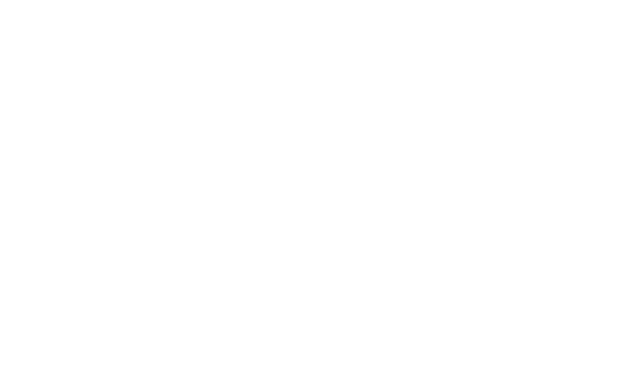
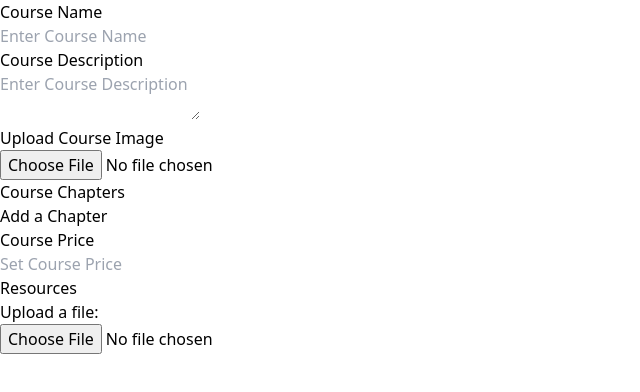
Before and after one commit to joysaha-19/lms, a React (Create React App) app in the folder Frontend/: page /teacher/addcourse in a window 1280 px wide. Before the commit this address had no page. Shown: the top 392 px of the page, without its empty margins (0-640 px from the left). Built offline with nearby package versions, Linux system fonts and the light colour scheme; a web font is replaced by a local one.

Commit message:
added graph effect

```diff
--- a/Frontend/src/App.jsx
+++ b/Frontend/src/App.jsx
@@ -3,6 +3,8 @@ import StdDash from './student/student_dashboard'
 import CoursePage from './course_page/course_page'
 import Enrollment from './enrollment/enrollment'
 import Teacher from './teacher/teacher_dashboard'
+import NewCourse from './newcourse/newcourse';
+
 import {BrowserRouter,Routes,Route} from 'react-router-dom'
 function App() {
   return (
@@ -12,6 +14,8 @@ function App() {
         <Route path="/student/course/:courseId" element={<CoursePage />} />
         <Route path="/student/enroll/:courseId" element={<Enrollment />} />
         <Route path="/teacher" element={<Teacher />} />
+        <Route path="/teacher/addcourse" element={<NewCourse />} />
+
 
       </Routes>
     </BrowserRouter>
--- /dev/null
+++ b/Frontend/src/newcourse/newcourse.js
@@ -0,0 +1,115 @@
+import React, { useState } from 'react';
+import './newcourse.css'
+
+const MainContainer = () => {
+    return (
+      <div className="main-container">
+        <div className="left-panel">
+          <CourseDetails />
+        </div>
+        <div className="right-panel">
+          <ChapterManager />
+          <PricingSection />
+          <ResourceSection />
+        </div>
+      </div>
+    );
+  };
+
+  const CourseDetails = () => (
+    <div className="course-details">
+      <div className="course-name">
+        <h2>Course Name</h2>
+        <input type="text" placeholder="Enter Course Name" />
+      </div>
+      <div className="course-description">
+        <h2>Course Description</h2>
+        <textarea placeholder="Enter Course Description"></textarea>
+      </div>
+      <div className="course-image">
+        <h2>Upload Course Image</h2>
+        <input type="file" />
+      </div>
+    </div>
+  );
+  const ChapterManager = () => {
+    const [chapters, setChapters] = useState([]);
+    const [editingIndex, setEditingIndex] = useState(null); // Track which chapter is being edited
+
+    const handleAddChapter = () => {
+      // Set new chapters and then update editing index
+      setChapters(prevChapters => {
+        const newChapters = [...prevChapters, { name: '', description: '', isNew: true }];
+        // Set the editing index after the new chapters array is created
+        setEditingIndex(newChapters.length - 1);
+        return newChapters;
+      });
+    };
+
+    const handleChapterChange = (index, field, value) => {
+      setChapters(prevChapters => prevChapters.map((chapter, idx) => {
+        if (idx === index) {
+          return { ...chapter, [field]: value };
+        }
+        return chapter;
+      }));
+    };
+
+    const toggleEdit = (index) => {
+      if (editingIndex === index) {
+        setEditingIndex(null); // Toggle off if clicking the same chapter
+      } else {
+        setEditingIndex(index); // Open editor for clicked chapter
+      }
+    };
+
+    return (
+      <div className="chapter-manager">
+        <h2>Course Chapters</h2>
+        <button onClick={handleAddChapter}>Add a Chapter</button>
+        <ul>
+          {chapters.map((chapter, index) => (
+            <li key={index} onClick={(e) => {
+              e.stopPropagation(); // Prevent event bubbling when clicking on inputs
+              toggleEdit(index);
+            }}>
+              {editingIndex === index ? (
+                <div onClick={(e) => e.stopPropagation()}> {/* Prevent closing when clicking inside the form */}
+                  <input
+                    type="text"
+                    placeholder="Chapter Name"
+                    value={chapter.name}
+                    onChange={(e) => handleChapterChange(index, 'name', e.target.value)}
+                  />
+                  <textarea
+                    placeholder="Chapter Description"
+                    value={chapter.description}
+                    onChange={(e) => handleChapterChange(index, 'description', e.target.value)}
+                  />
+                </div>
+              ) : (
+                <h3>{chapter.name || "New Chapter"}</h3>
+              )}
+            </li>
+          ))}
+        </ul>
+      </div>
+    );
+  };
+
+  const PricingSection = () => (
+    <div className="pricing-section">
+      <h2>Course Price</h2>
+      <input type="text" placeholder="Set Course Price" />
+    </div>
+  );
+
+  const ResourceSection = () => (
+    <div className="resource-section">
+      <h2>Resources</h2>
+      <p>Upload a file:</p>
+      <input type="file" />
+    </div>
+  );
+
+  export default MainContainer;
--- a/Frontend/src/teacher/teacher_dashboard.css
+++ b/Frontend/src/teacher/teacher_dashboard.css
@@ -250,6 +250,7 @@ body {
     max-width: 200px;
     background-color: rgb(12, 82, 139);
     min-height: 10px;
+    transition: all 1s ease;
 }
 
 .teacher_charttag {
--- a/Frontend/src/teacher/teacher_dashboard.js
+++ b/Frontend/src/teacher/teacher_dashboard.js
@@ -24,6 +24,7 @@ export default function UI() {
   const [totalrevenue, setTotalRevenue] = useState(0);
   const [chart, setchart] = useState([]);
   const [max, setmax] = useState(0);
+  const [max1,setmax1] =useState(99999999999999);
   function handlenavigate(a) {
     // Use template literals to dynamically create the path
     console.log(a);
@@ -88,6 +89,11 @@ export default function UI() {
       setTotalRevenue(s);
       setchart(a);
       setmax(localMax);
+      // setTimeout(()=>{
+      //   setmax1(localMax);
+      //   return()=>clearTimeout(a);
+      // },3000)
+
     } catch (error) {
       console.error("Failed to fetch teacher data:", error);
     } finally {
@@ -97,7 +103,21 @@ export default function UI() {
 
   useEffect(() => {
     fetchTeacher(username);
+
+
   }, []);
+
+  useEffect(()=>{
+   if(activeMenu===1)
+    setmax1(999999999);
+  else{
+    const a=setTimeout(()=>{
+      setmax1(max);
+      return()=>clearTimeout(a);
+    },200);
+
+  }
+  },[activeMenu])
 
   function handleTeacherMenu(index) {
     if (index === activeMenu) return;
@@ -208,7 +228,7 @@ export default function UI() {
                     <div
                       className="teacher_chartelement"
                       style={{
-                        height: `${(parseFloat(value["revenue"]) / parseFloat(max)) * 100}%`,
+                        height: `${(parseFloat(value["revenue"]) / parseFloat(max1)) * 100}%`,
                         width: `${95 / chart.length}%`,
                       }}
                     >
```
Also changed, not shown: Frontend/src/newcourse/newcourse.css (added).
